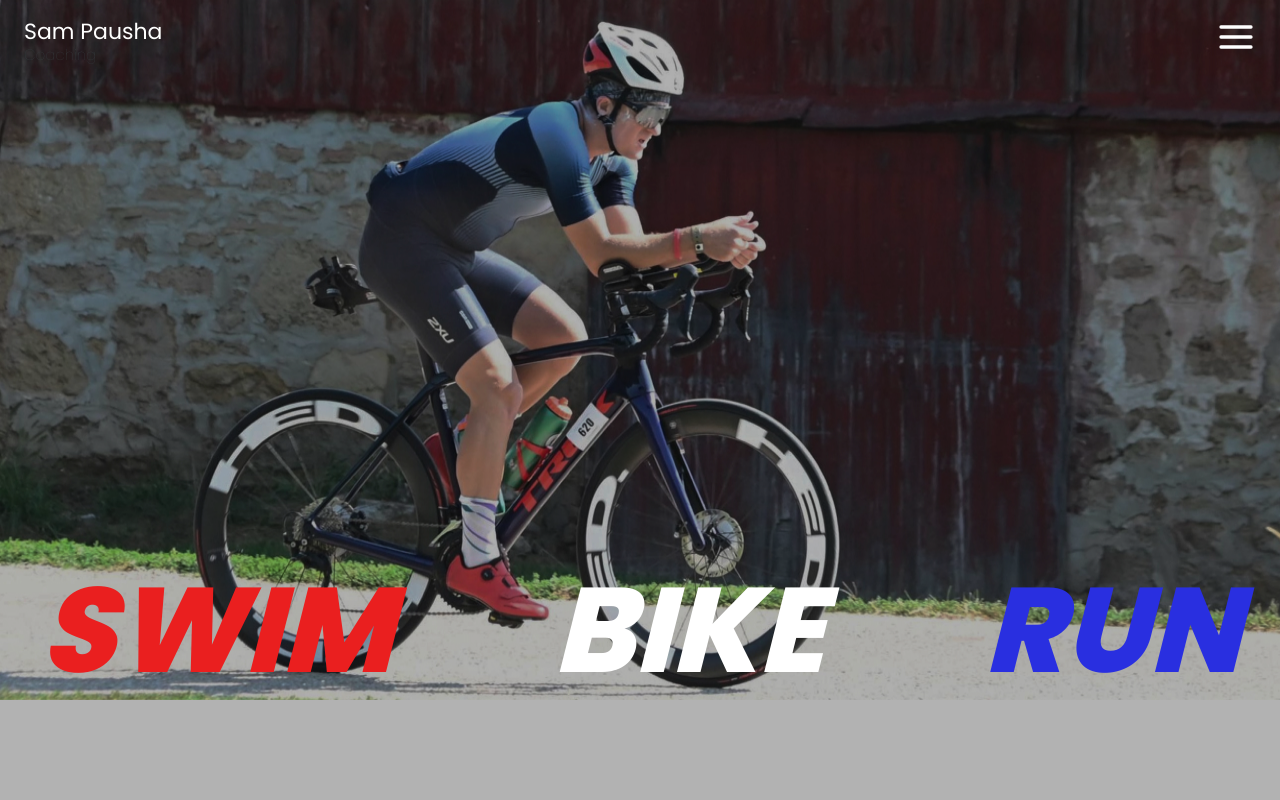
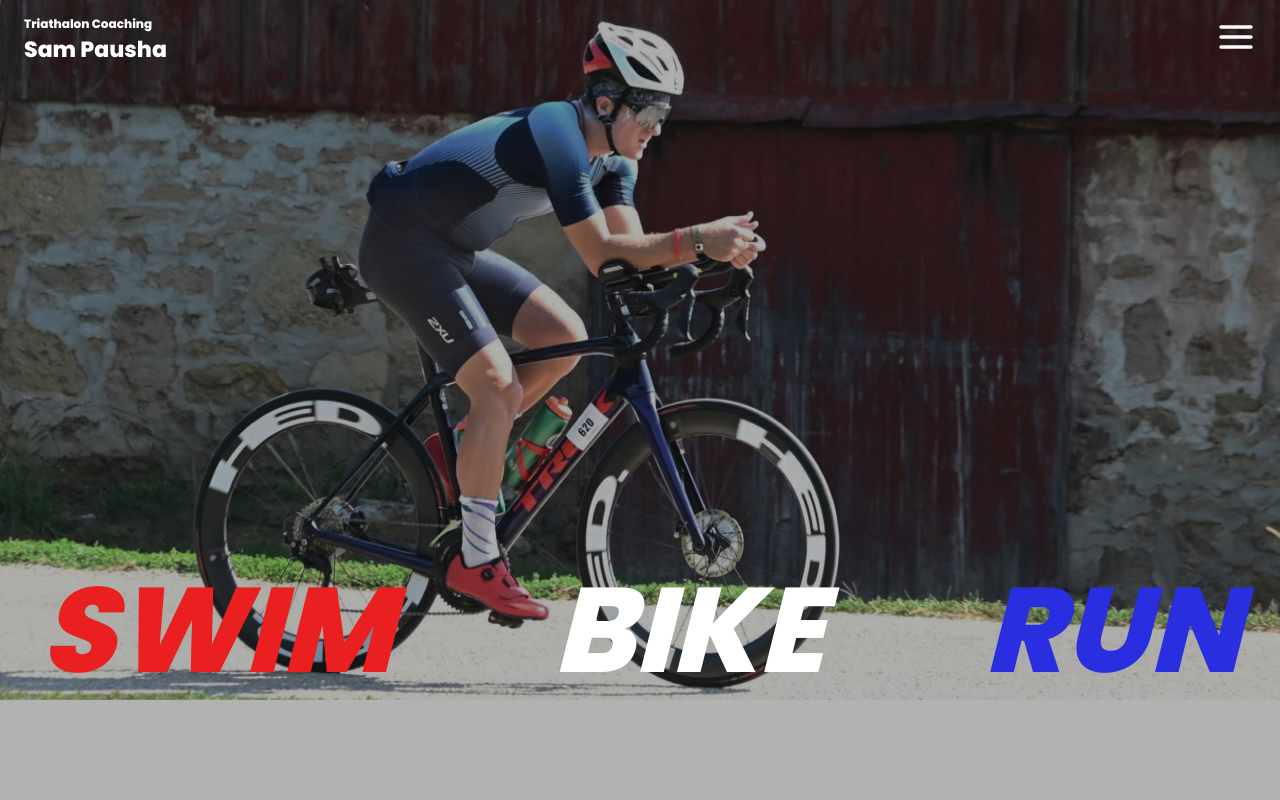
Before and after one commit to khintz34/sampaushacoaching, a Next.js app: page / in a window 1280 px wide. Shown: the top 800 px of the page. Built offline with nearby package versions, Linux system fonts and the light colour scheme.

Commit message:
header move

```diff
--- a/src/app/globals.css
+++ b/src/app/globals.css
@@ -11,6 +11,12 @@
   margin: 0;
   color: var(--primary-font);
   box-sizing: border-box;
+}
+
+h1 {
+  font-style: normal;
+  font-weight: 800;
+  font-size: 22px;
 }
 
 h2 {
--- a/src/components/Hero/Hero.module.scss
+++ b/src/components/Hero/Hero.module.scss
@@ -22,6 +22,7 @@
   @media (max-width: 768px) {
     position: fixed;
     top: 0;
+    padding: 12px;
   }
 }
 
--- a/src/components/Hero/Hero.tsx
+++ b/src/components/Hero/Hero.tsx
@@ -9,8 +9,6 @@ import { IconContext } from "react-icons";
 import { useEffect, useState } from "react";
 import { useMediaQuery } from "react-responsive";
 import { Logo } from "../Logo/Logo";
-
-// todo media query for ipad
 
 export function Hero() {
   const ICON_SIZE = "40px";
--- a/src/components/Logo/Logo.module.scss
+++ b/src/components/Logo/Logo.module.scss
@@ -1,14 +1,12 @@
-.logoName {
+.logoLabel {
   font-style: normal;
-  font-weight: 400;
-  font-size: 22px;
-  height: 3.5vh;
+  font-weight: 600;
+  font-size: 12px;
+  height: auto;
+  color: var(--white-color);
 }
 
-.logoLabel {
-  font-style: normal;
-  font-weight: 100;
-  font-size: 15px;
+.logoName {
   height: auto;
 }
 
--- a/src/components/Logo/Logo.tsx
+++ b/src/components/Logo/Logo.tsx
@@ -3,8 +3,8 @@ import styles from "./Logo.module.scss";
 export function Logo() {
   return (
     <div className={styles.logo}>
+      <h2 className={styles.logoLabel}>Triathalon Coaching</h2>
       <h1 className={styles.logoName}>Sam Pausha</h1>
-      <h2 className={styles.logoLabel}>Coaching</h2>
     </div>
   );
 }
```
